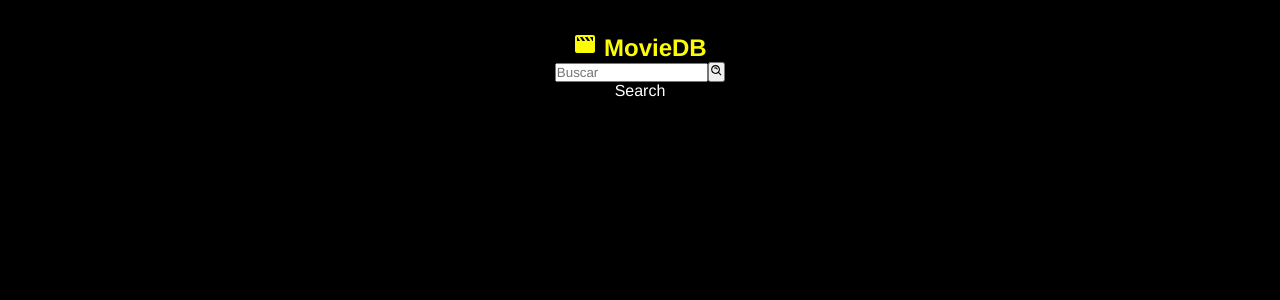
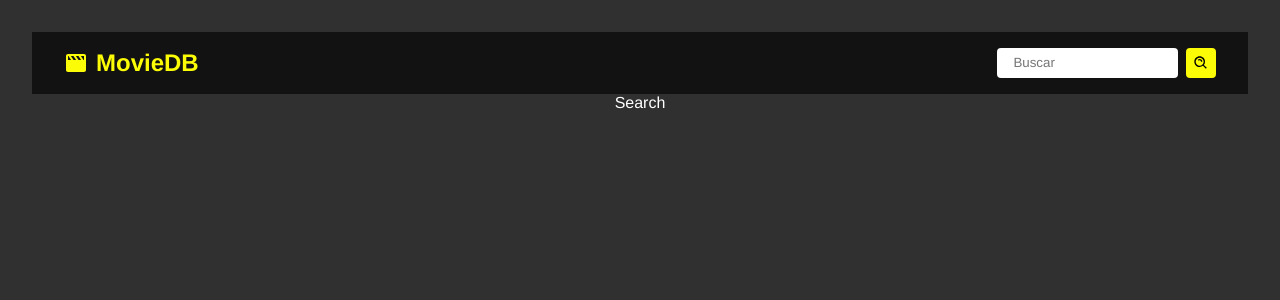
Before and after one commit to lppellin/react-movies-tmdb, a React (Vite) app: page /search in a window 1280 px wide. Shown: the top 300 px of the page. Built offline with nearby package versions, Linux system fonts and the light colour scheme.

Commit message:
some CSS

```diff
--- /dev/null
+++ b/src/components/MovieCard.jsx
@@ -0,0 +1,18 @@
+import React from 'react'
+import { IoStar } from "react-icons/io5";
+import { Link } from 'react-router-dom';
+
+const imageURL = import.meta.env.VITE_IMG;
+
+const MovieCard = ({movie, showLink = true}) => {
+    return (
+        <div className='movie-card'>
+            <img src={imageURL + movie.poster_path} alt={movie.title} />
+            <h2>{movie.title}</h2>
+            <p><IoStar /> {movie.vote_average}</p>
+            {showLink && <Link to={`/movie/${movie.id}`}>Detalhes</Link>}
+        </div >
+    )
+}
+
+export default MovieCard;
--- /dev/null
+++ b/src/components/Navbar.css
@@ -0,0 +1,42 @@
+#navbar {
+    display: flex;
+    justify-content: space-between;
+    align-items: center;
+    padding: 1rem 2rem;
+    background-color: #121212;
+}
+
+#navbar h2 a {
+    display: flex;
+    align-items: center;
+    gap: .5rem;
+}
+
+#navbar form {
+    display: flex;
+    gap: .5rem;
+}
+
+#navbar input {
+    padding: .2rem 1rem;
+    border-radius: 4px;
+    border: none;
+}
+
+#navbar button {
+    display: flex;
+    align-items: center;
+    background-color: var(--primary-yellow);
+    border: 2px solid var(--primary-yellow);
+    border-radius: 4px;
+    color: #000;
+    cursor: pointer;
+    font-size: 1rem;
+    padding: .3rem;
+    transition: var(--transition-duration);
+}
+
+#navbar button:hover {
+    background-color: var(--hover-yellow);
+    border: 2px solid var(--hover-yellow);
+}
--- a/src/components/Navbar.jsx
+++ b/src/components/Navbar.jsx
@@ -1,6 +1,7 @@
 import React from 'react'
 import { Link } from 'react-router-dom'
 import { BiSolidMovie, BiSearchAlt } from 'react-icons/bi'
+import './Navbar.css'
 
 const Navbar = () => {
     return (
--- a/src/main.css
+++ b/src/main.css
@@ -1,3 +1,9 @@
+:root {
+    --transition-duration: .4s;
+    --primary-yellow: #fcfc06;
+    --hover-yellow: #9b9b05;
+}
+
 * {
     font-family: Helvetica;
     margin: 0;
@@ -6,16 +12,16 @@
 }
 
 body {
-    background-color: #000;
+    background-color: #303030;
     color: #fff;
 }
 
 a {
     text-decoration: none;
-    color: #fcfc06;
-    transition: .5s;
+    color: var(--primary-yellow);
+    transition: var(--transition-duration);
 }
 
 a:hover {
-    color: #9b9b05;
+    color: var(--hover-yellow);
 }
--- a/src/pages/Home.jsx
+++ b/src/pages/Home.jsx
@@ -1,5 +1,9 @@
 import React from 'react'
 import { useState, useEffect } from 'react'
+import MovieCard from '../components/MovieCard'
+import { Outlet } from 'react-router-dom'
+
+import './MovieGrid.css'
 
 const moviesURL = import.meta.env.VITE_API
 const apiKey = import.meta.env.VITE_API_KEY
@@ -25,7 +29,7 @@ const Home = () => {
             <h2 className="title">Melhores filmes:</h2>
             <div className="movies-container">
                 {topMovies.length === 0 && <p>Carregando...</p>}
-                {topMovies.length > 0 && topMovies.map((movie) => (<p key={movie.id}>{movie.title}</p>))}
+                {topMovies.length > 0 && topMovies.map((movie) => <MovieCard key={movie.id} movie={movie} />)}
             </div>
         </div>
     )
--- /dev/null
+++ b/src/pages/MovieGrid.css
@@ -0,0 +1,59 @@
+.container .title {
+    margin: 2rem 0 1rem;
+}
+
+.title .query-text {
+    color: var(--hover-yellow);
+}
+
+.movies-container {
+    /* formatar pra mobile */
+    display: flex;
+    flex-wrap: wrap;
+    justify-content: space-between;
+    padding: 2rem;
+    max-width: 1200px;
+    margin: 0 auto;
+}
+
+.movies-container div {
+    width: 30%;
+    margin-bottom: 2.5rem;
+    color: white;
+    display: flex;
+    flex-direction: column;
+    justify-content: space-between;
+    padding: 1rem;
+    border-radius: 10px;
+    background-color: #121212;
+}
+
+.movies-container div img {
+    max-width: 100%;
+}
+
+.movies-container div img,
+.movies-container div p,
+.movies-container div h2 {
+    margin-bottom: .5rem;
+}
+
+.movies-container div svg {
+    color: var(--primary-yellow);
+}
+
+.movies-container div a {
+    background-color: var(--primary-yellow);
+    border: 2px solid var(--primary-yellow);
+    border-radius: 4px;
+    color: #000;
+    padding: .5rem;
+    align-items: center;
+    text-align: center;
+    transition: var(--transition-duration);
+}
+
+.movies-container div a:hover {
+    background-color: var(--hover-yellow);
+    border: 2px solid var(--hover-yellow);
+}
```
